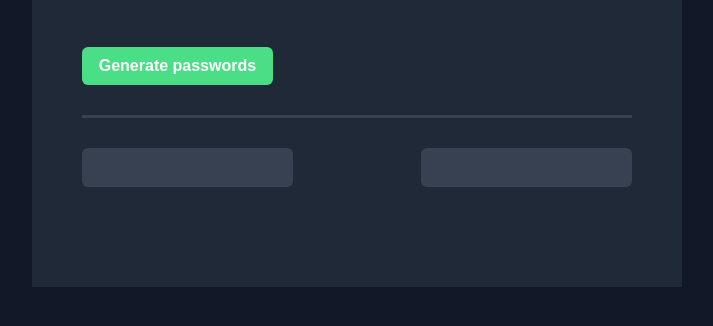
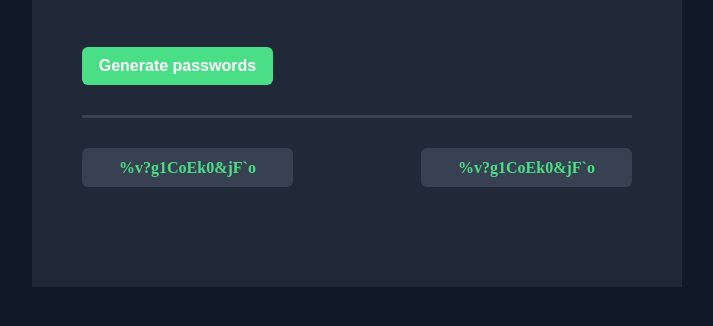
Before and after one commit to shpokas-io/Password-generator-app, a plain HTML site: page index.html in a window 1280 px wide. Both pictures are taken after a click on the button "Generate passwords". Shown: the part 486-812 px from the top of the page, without its empty margins (283-996 px from the left). Drawn offline with Linux system fonts and the light colour scheme.

Commit message:
Build working function genNewPass()

```diff
--- a/index.html
+++ b/index.html
@@ -17,13 +17,17 @@
       <p>Never use an insecure password again</p>
     </header>
 
-    <button id="gen-pass">Generate passwords</button>
+    <button id="gen-pass" onclick="genNewPass()">Generate passwords</button>
 
     <hr class="line" style="height: 3px; background-color: #374151; border-style: none;">
 
     <div class="pass-field-container">
-      <div class="password-field" id="first"></div>
-      <div class="password-field" id="second"></div>
+      <div class="password-field" id="first">
+        <p class="text-field-first">123456789123456</p>
+      </div>
+      <div class="password-field" id="second">
+        <p class="text-field-second">123456789123456</p>
+      </div>
     </div>
   </div>
 
--- a/script.js
+++ b/script.js
@@ -94,3 +94,21 @@ const characters = [
   "?",
   "/",
 ];
+
+let gnrtPassBtn = document.querySelector("#gen-pass");
+let firstPassField = document.querySelector(".text-field-first");
+let secondPassField = document.querySelector(".text-field-second");
+
+function genNewPass() {
+  // variables for passwords
+  let firstPassword = "";
+  let secondPassword = "";
+  // loop to generate a 15char pass
+  for (let i = 0; i < 15; i++) {
+    firstPassword += characters[Math.floor(Math.random() * characters.length)];
+    secondPassword += characters[Math.floor(Math.random() * characters.length)];
+  }
+  // display passwords
+  firstPassField.textContent = firstPassword;
+  secondPassField.textContent = firstPassword;
+}
--- a/style.css
+++ b/style.css
@@ -45,6 +45,10 @@ body {
   margin: 20% auto;
 }
 
+.header-element {
+  color: white;
+}
+
 .main-container hr {
   margin-bottom: 30px;
 }
@@ -64,12 +68,17 @@ body {
   width: 11.93rem;
   height: auto;
   margin-bottom: 30px;
+  cursor: pointer;
 }
 
 .password-field {
   background-color: var(--clr-m-appbckg-lighter);
-  width: 13.18rem;
-  height: 2.43rem;
+  width: 211px;
+  height: 39px;
+  /* padding: 10px 30px; */
+  display: flex;
+  justify-content: center;
+  align-items: center;
   border-radius: 6px;
 }
 
@@ -78,7 +87,13 @@ body {
   justify-content: space-between;
 }
 
-
+.text-field-first,
+.text-field-second {
+  color: var(--clr-btn);
+  text-align: center;
+  width: 100%;
+  font-weight: var(--fnt-wght-medium);
+}
 
 
 /* Txt parameter */
@@ -94,7 +109,7 @@ h1 {
   color: var(--clr-s-green);
 }
 
-p {
+.header-element p {
   color: var(--clr-txt-grayish);
   font-size: var(--fnt-size-rglr);
   margin-bottom: 50px;
```
